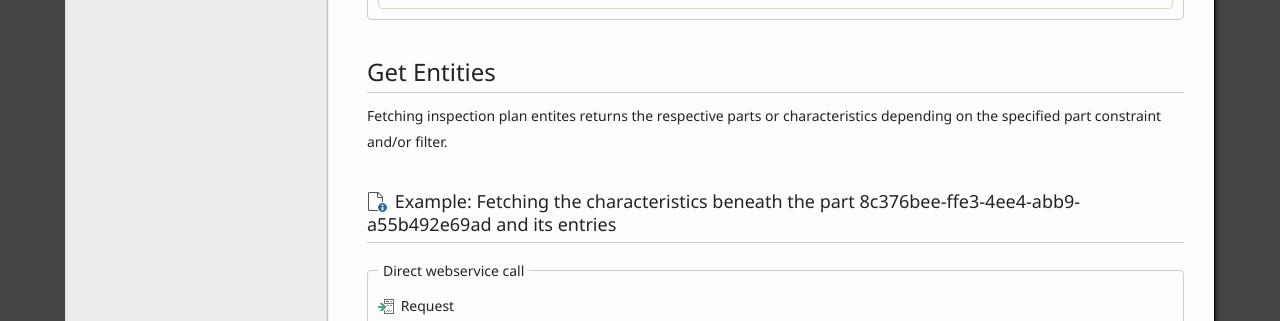
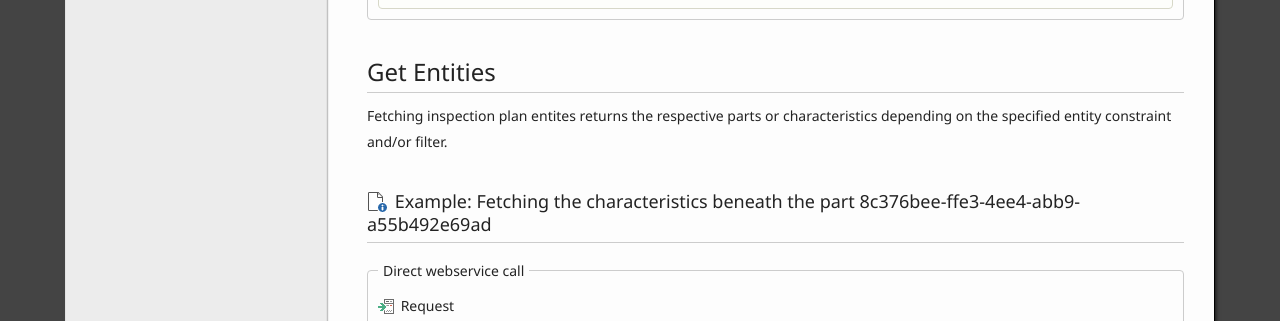
Before and after one commit to ZEISS-PiWeb/PiWeb-Api, a Jekyll site: the page built from _pages/024-inspectionplan.md, in a window 1280 px wide. Shown: the part 3657-3978 px from the top of the page. Built offline with Jekyll 4.4.1, drawn with Linux system fonts in a browser that asks for light colours.

Commit message:
Update 024-inspectionplan.md

```diff
--- a/_pages/024-inspectionplan.md
+++ b/_pages/024-inspectionplan.md
@@ -165,9 +165,9 @@ client.CreateParts( new[]{ part } );
 
 ## {{ page.sections['get'] }}
 
-Fetching inspection plan entites returns the respective parts or characteristics depending on the specified part constraint and/or filter.
+Fetching inspection plan entites returns the respective parts or characteristics depending on the specified entity constraint and/or filter.
 
-### {{ site.headers['example'] }}  Fetching the characteristics beneath the part 8c376bee-ffe3-4ee4-abb9-a55b492e69ad and its entries
+### {{ site.headers['example'] }}  Fetching the characteristics beneath the part 8c376bee-ffe3-4ee4-abb9-a55b492e69ad
 
 {{ site.sections['beginExampleWebService'] }}
 {{ site.headers['request'] | markdownify }}
```
